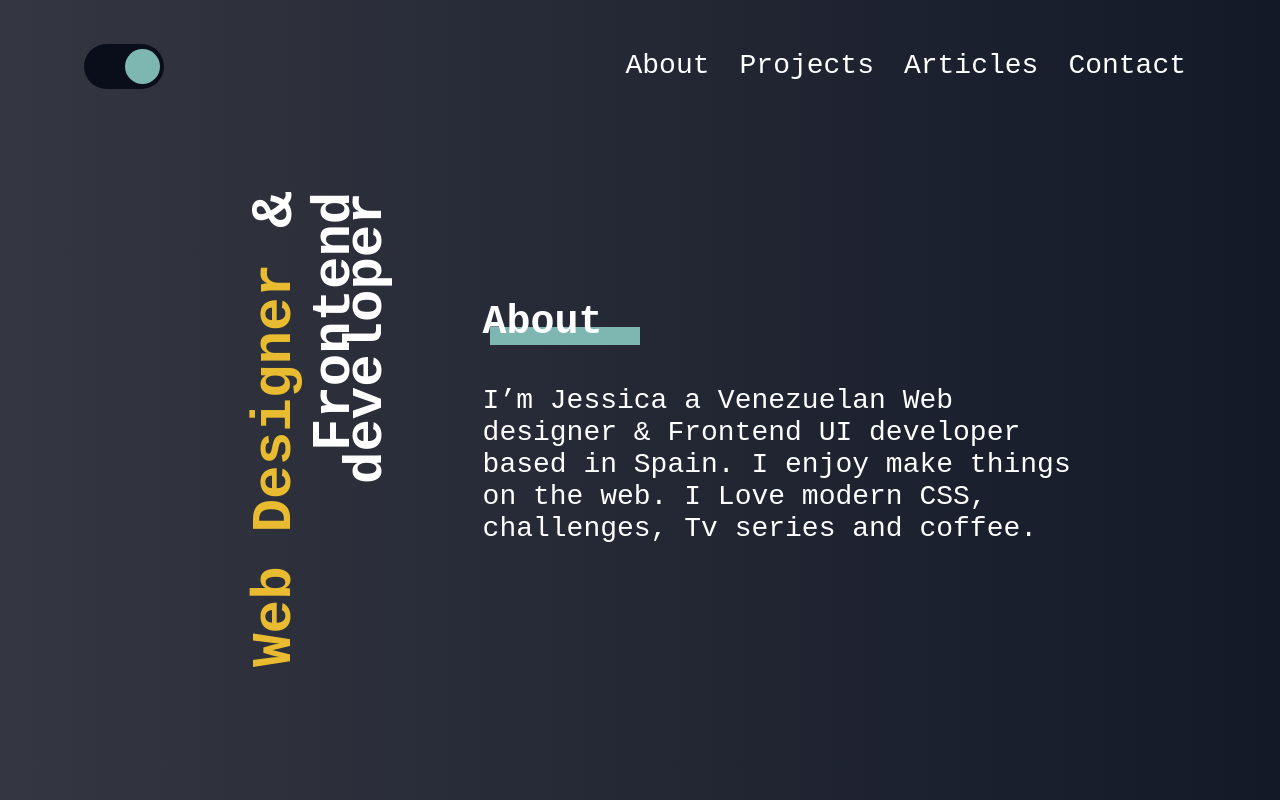
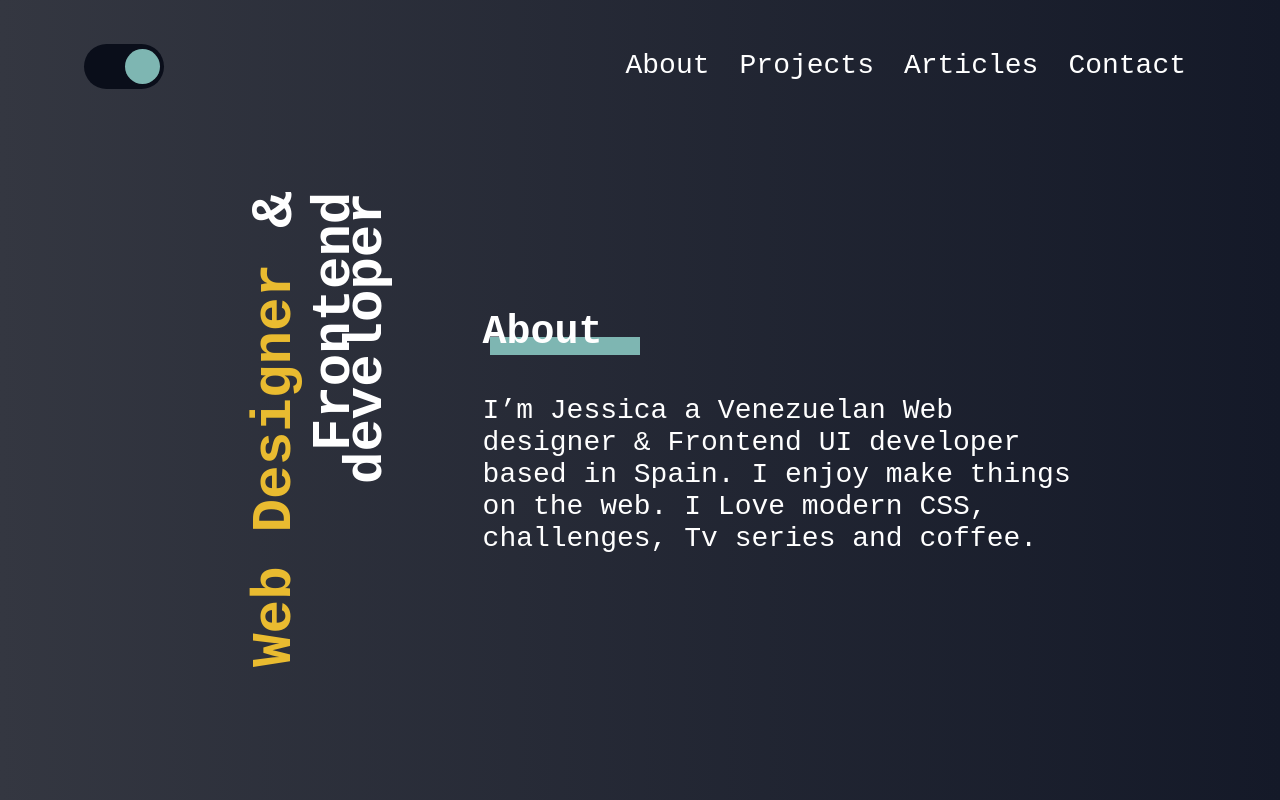
Before and after one commit to ninaiskel/personal-site, a website: page index.html in a window 1280 px wide. Shown: the top 800 px of the page. Drawn offline with Linux system fonts and the light colour scheme; a web font is replaced by a local one.

Commit message:
fix height to about section

```diff
--- a/app/scss/modules/_about.scss
+++ b/app/scss/modules/_about.scss
@@ -19,7 +19,7 @@ html[data-theme="light"] .about {
   align-items: center;
   justify-content: center;
   padding: 60px 0;
-  height: 660px;
+  height: 680px;
 
   @include breakpoint("small") {
     display: block;
```
Also changed, not shown: app/css/main.css.
